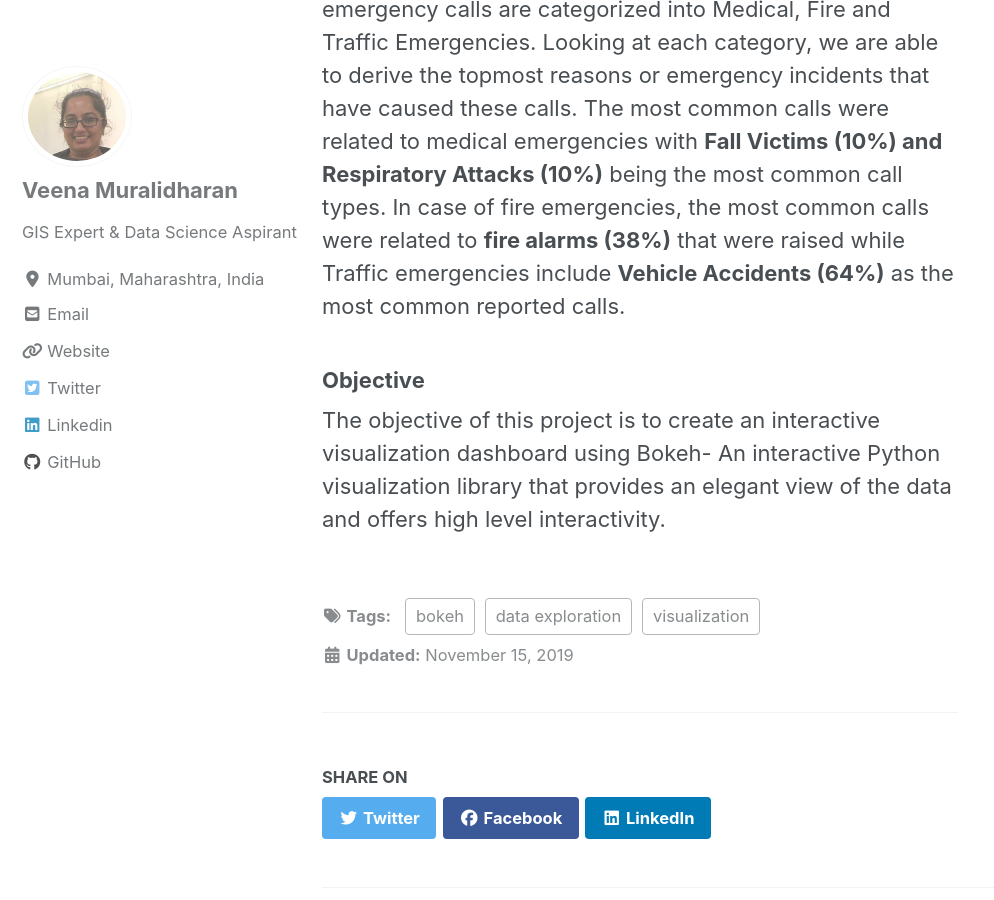
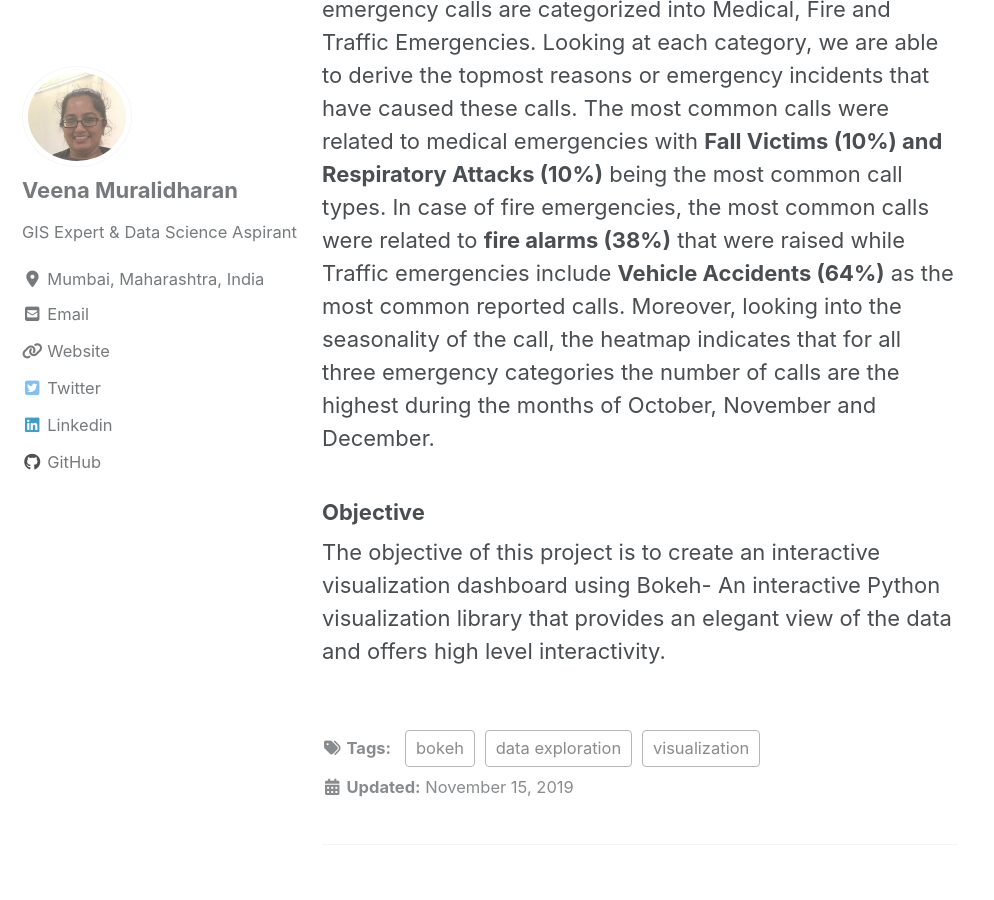
Before and after one commit to veena1486/veena1486.github.io, a Jekyll site: the page built from _posts/2019-11-15-911dataviz.md, in a window 1280 px wide and 900 px high, scrolled down 684 px. Shown: the whole window, without its empty margins (0-994 px from the left). Built offline with Jekyll 4.4.1, drawn with Linux system fonts in a browser that asks for light colours; cached includes are drawn as plain includes; nearby versions of some CDN libraries.

Commit message:
Update 2019-11-15-911dataviz.md

```diff
--- a/_posts/2019-11-15-911dataviz.md
+++ b/_posts/2019-11-15-911dataviz.md
@@ -12,7 +12,7 @@ Using Python to explore the emergency call patterns made to 911. Moreover, using
 [Kaggle Dataset: 911 Emergency Calls](https://www.kaggle.com/mchirico/montcoalert)
 
 ### Exploring the data
-A preliminary review of the data indicates that the 911 emergency calls are categorized into Medical, Fire and Traffic Emergencies. Looking at each category, we are able to derive the topmost reasons or emergency incidents that have caused these calls. The most common calls were related to medical emergencies with **Fall Victims (10%) and Respiratory Attacks (10%)** being the most common call types. In case of fire emergencies, the most common calls were related to **fire alarms (38%)** that were raised while Traffic emergencies include **Vehicle Accidents (64%)** as the most common reported calls.
+A preliminary review of the data indicates that the 911 emergency calls are categorized into Medical, Fire and Traffic Emergencies. Looking at each category, we are able to derive the topmost reasons or emergency incidents that have caused these calls. The most common calls were related to medical emergencies with **Fall Victims (10%) and Respiratory Attacks (10%)** being the most common call types. In case of fire emergencies, the most common calls were related to **fire alarms (38%)** that were raised while Traffic emergencies include **Vehicle Accidents (64%)** as the most common reported calls. Moreover, looking into the seasonality of the call, the heatmap indicates that for all three emergency categories the number of calls are the highest during the months of October, November and December.
 
 ### Objective
 The objective of this project is to create an interactive visualization dashboard using Bokeh- An interactive Python visualization library that provides an elegant view of the data and offers high level interactivity.
```
